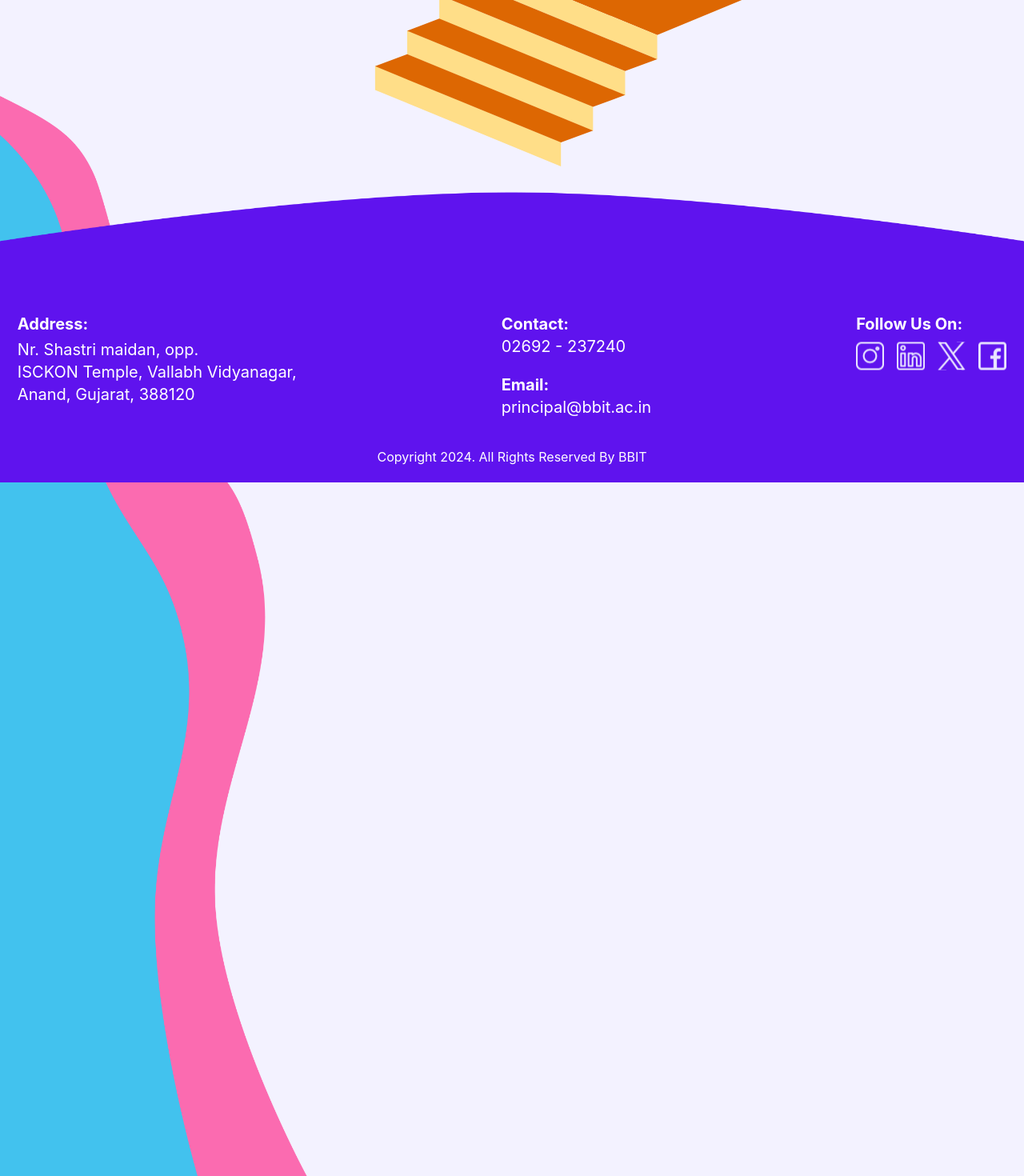
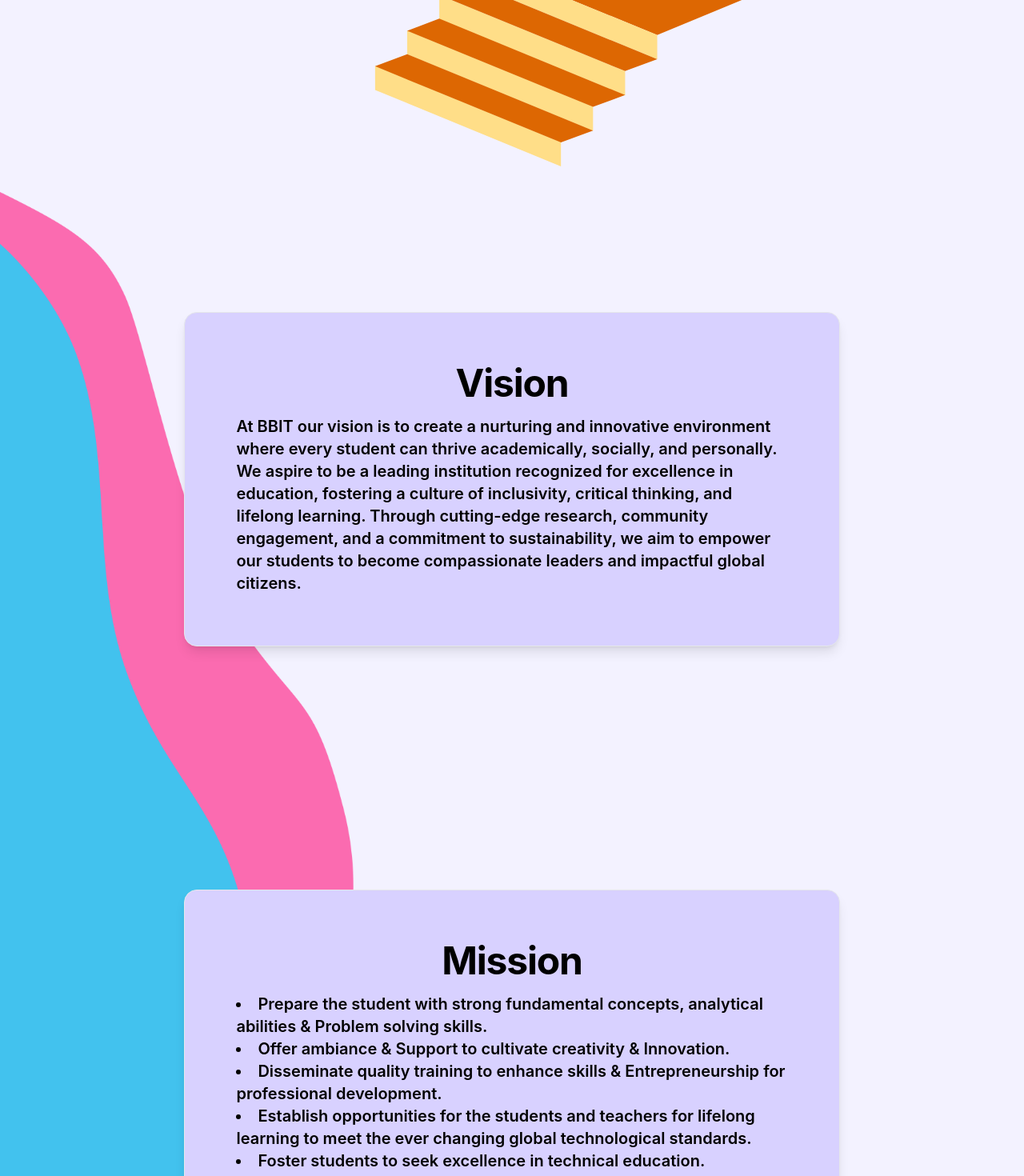
Before and after one commit to Aaditya-T/bbit-website, a Next.js app: page / in a window 1280 px wide. Shown: the part 2680-4150 px from the top of the page at 80% size. Built offline with nearby package versions, Linux system fonts and the light colour scheme; a web font is replaced by a local one.

Commit message:
homepage doneee!

```diff
--- a/components/footer.js
+++ b/components/footer.js
@@ -1,9 +1,8 @@
-// use tailwind css
 const Footer = () => {
   return (
-    <div className="absolute overflow-x-hidden">
-      <div className="text-white flex justify-around absolute w-screen bottom-20 text-xl">
-        <div className="flex flex-row gap-64">
+    <div className="absolute w-full overflow-x-hidden -mt-[20vh]">
+      <div className="absolute w-full bottom-20 z-10 flex justify-around text-white text-xl">
+        <div className="flex flex-row gap-20 lg:gap-64">
           <div className="flex flex-col">
             <h3 className="font-bold mb-1">Address:</h3>
             Nr. Shastri maidan, opp.
@@ -11,7 +10,6 @@
             <br />
             Anand, Gujarat, 388120
           </div>
-
           <div className="flex flex-col">
             <h3 className="font-bold">Contact:</h3>
             <p>02692 - 237240</p>
@@ -19,27 +17,25 @@
             <p onClick={() => window.open("mailto:principal@bbit.ac.in")}
             >principal@bbit.ac.in</p>
           </div>
-
           <div className="flex flex-col">
             <h3 className="font-bold">Follow Us On:</h3>
             <div className="flex gap-4 mt-2">
-              <img src="/footer_images/instagram.svg"></img>
-              <img src="/footer_images/linkedin.svg"></img>
-              <img src="/footer_images/twitter.svg"></img>
-              <img src="/footer_images/facebook.svg"></img>
+              <img src="/footer_images/instagram.svg" alt="Instagram" />
+              <img src="/footer_images/linkedin.svg" alt="LinkedIn" />
+              <img src="/footer_images/twitter.svg" alt="Twitter" />
+              <img src="/footer_images/facebook.svg" alt="Facebook" />
             </div>
           </div>
         </div>
       </div>
-
-      <div className="text-white text-center absolute w-screen bottom-0 mb-5">
+      <div className="absolute w-full bottom-0 z-10 text-white text-center mb-5">
         Copyright 2024. All Rights Reserved By BBIT
       </div>
-
-      <div className="bottom-0 w-screen flex justify-center items-center">
+      <div className="relative w-full flex justify-center items-center bottom-0 z-0">
         <img
           src="/footer.png"
           alt="footer"
+          className="w-full"
         />
       </div>
     </div>
--- a/pages/index.js
+++ b/pages/index.js
@@ -4,6 +4,14 @@
 import FlexBanner from "../components/FlexBanner";
 import { motion } from "framer-motion";
 import { SecondSection } from "@/components/component/second-section";
+import {
+  Card,
+  CardHeader,
+  CardTitle,
+  CardContent,
+  CardFooter,
+  CardDescription,
+} from "@/components/ui/card";
 
 const topButts = [
   {
@@ -281,12 +289,78 @@
           </div>
         </div>
 
-        <div className="absolute h-[70vh] w-[30vw] bottom-0 top-[350vh]">
-          <img
-            src="/home/visionMission/image.png"
-            alt="ellipse"
-            className="top-0 left-0 "
-          />
+        <div className="relative w-[80vw] h-[200vh]">
+          <div className="relative top-0 left-0 w-full h-full">
+            <img
+              src="/home/visionMission/image.png"
+              alt="visionMission"
+              className="w-[40vw] absolute top-0 left-0"
+            />
+
+            <div className="-top-[10vh] left-[10vw] h-full flex flex-col justify-center items-center relative">
+
+              <Card className="p-10 bg-[#D8D1FF] rounded-2xl shadow-lg w-[80%]">
+                <CardHeader className="pb-4">
+                  <div className="flex items-center space-x-4 mx-auto">
+                    <div>
+                      <CardTitle className="text-5xl font-bold">
+                        Vision
+                      </CardTitle>
+                    </div>
+                  </div>
+                </CardHeader>
+                <CardContent className="space-y-4">
+                  <p className="text-xl font-semibold">
+                    At BBIT our vision is to create a nurturing and innovative
+                    environment where every student can thrive academically,
+                    socially, and personally. We aspire to be a leading
+                    institution recognized for excellence in education,
+                    fostering a culture of inclusivity, critical thinking, and
+                    lifelong learning. Through cutting-edge research, community
+                    engagement, and a commitment to sustainability, we aim to
+                    empower our students to become compassionate leaders and
+                    impactful global citizens.
+                  </p>
+                </CardContent>
+              </Card>
+
+              <Card className="p-10 bg-[#D8D1FF] rounded-2xl shadow-lg w-[80%] mt-[38vh]">
+                <CardHeader className="pb-4">
+                  <div className="flex items-center space-x-4 mx-auto">
+                    <div>
+                      <CardTitle className="text-5xl font-bold">
+                        Mission
+                      </CardTitle>
+                    </div>
+                  </div>
+                </CardHeader>
+                <CardContent className="space-y-4">
+                  <ul className="list-disc list-inside">
+                    <li className="text-xl font-semibold">
+                      Prepare the student with strong fundamental concepts,
+                      analytical abilities & Problem solving skills.
+                    </li>
+                    <li className="text-xl font-semibold">
+                      Offer ambiance & Support to cultivate creativity &
+                      Innovation.
+                    </li>
+                    <li className="text-xl font-semibold">
+                      Disseminate quality training to enhance skills &
+                      Entrepreneurship for professional development.
+                    </li>
+                    <li className="text-xl font-semibold">
+                      Establish opportunities for the students and teachers for
+                      lifelong learning to meet the ever changing global
+                      technological standards.
+                    </li>
+                    <li className="text-xl font-semibold">
+                      Foster students to seek excellence in technical education.
+                    </li>
+                  </ul>
+                </CardContent>
+              </Card>
+            </div>
+          </div>
         </div>
       </main>
     </div>
```
